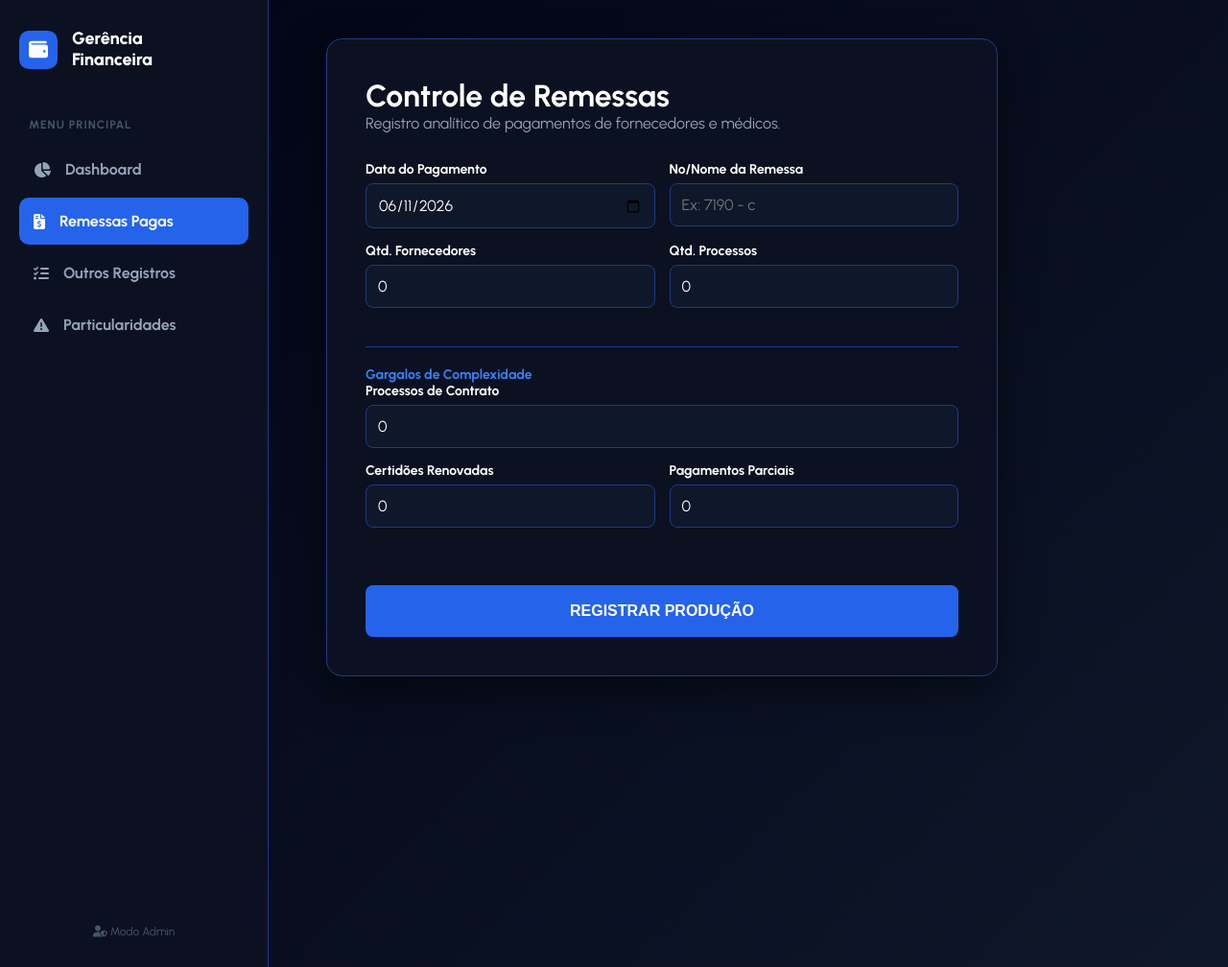
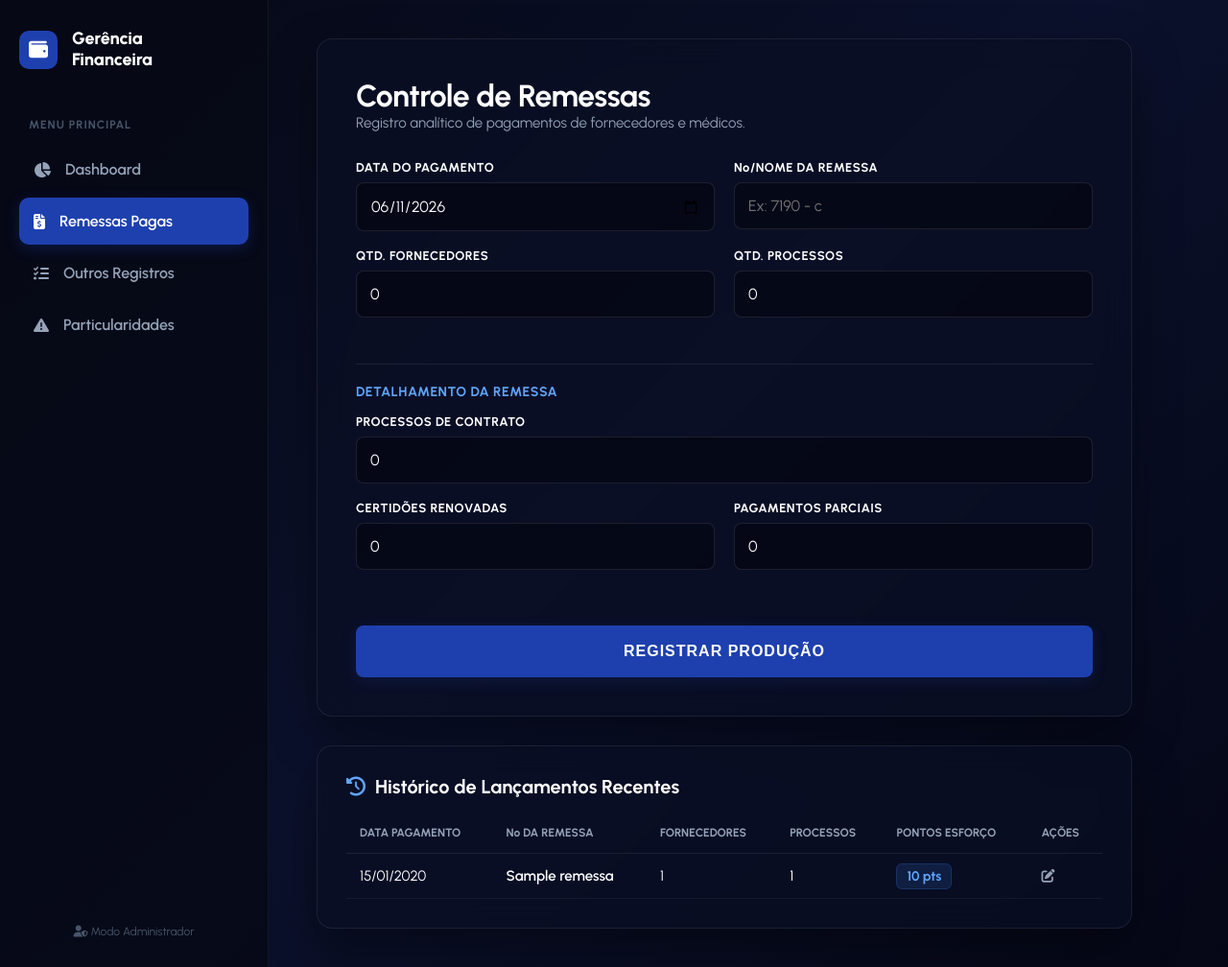
Before and after one commit to cassiojobs10-del/smartpay-sistema, a Flask app: page / in a window 1280 px wide. Shown: the whole page at 96% size. Run offline with Flask 3, Linux system fonts and the light colour scheme; tables that the repository leaves empty hold one stand-in row (values such as "Sample post").

Commit message:
Update index.html

```diff
--- a/templates/index.html
+++ b/templates/index.html
@@ -3,13 +3,14 @@
 <head>
     <meta charset="UTF-8">
     <meta name="viewport" content="width=device-width, initial-scale=1.0">
-    <title>Gerência Financeira - Sistema</title>
-    <link href="https://fonts.googleapis.com/css2?family=Urbanist:wght@400;500;700;800&display=swap" rel="stylesheet">
+    <title>Gerência Financeira - Controle de Remessas</title>
+    <link href="https://fonts.googleapis.com/css2?family=Urbanist:wght@400;500;600;700;800&display=swap" rel="stylesheet">
     <link rel="stylesheet" href="https://cdnjs.cloudflare.com/ajax/libs/font-awesome/6.5.1/css/all.min.css">
     <style>
         * { box-sizing: border-box; margin: 0; padding: 0; }
         body {
-            background: #020617;
+            /* Gradiente fluido e escuro, sem contrastes exagerados */
+            background: linear-gradient(135deg, #060814 0%, #0b112c 50%, #050716 100%);
             color: #ffffff;
             font-family: 'Urbanist', sans-serif;
             display: flex;
@@ -17,11 +18,11 @@
             overflow: hidden;
         }
 
-        /* MENU LATERAL */
+        /* MENU LATERAL ESCURO */
         .sidebar {
             width: 280px;
-            background: #0b1121;
-            border-right: 1px solid #1e3a8a;
+            background: rgba(6, 9, 22, 0.85);
+            border-right: 1px solid rgba(255, 255, 255, 0.05);
             display: flex;
             flex-direction: column;
             padding: 30px 20px;
@@ -33,7 +34,7 @@
             margin-bottom: 50px;
         }
         .logo-icon {
-            background: #2563eb;
+            background: #1e40af; /* Azul Royal corporativo */
             color: #fff;
             width: 40px;
             height: 40px;
@@ -47,6 +48,7 @@
             font-size: 18px;
             font-weight: 800;
             line-height: 1.2;
+            color: #ffffff;
         }
         .menu-title {
             color: #475569;
@@ -70,43 +72,81 @@
             transition: all 0.2s;
             cursor: pointer;
         }
-        .menu-item:hover { background: #1e293b; color: #fff; }
-        .menu-item.active { background: #2563eb; color: #fff; }
+        .menu-item:hover { background: rgba(255, 255, 255, 0.05); color: #fff; }
+        .menu-item.active { background: #1e40af; color: #fff; box-shadow: 0 4px 15px rgba(30, 64, 175, 0.3); }
 
-        /* ÁREA DE CONTEÚDO PRINCIPAL */
+        /* PAINEL CENTRAL CONTEÚDO */
         .main-content {
             flex-grow: 1;
-            background: linear-gradient(135deg, #020617 0%, #0f172a 100%);
-            padding: 40px 60px;
+            padding: 40px 50px;
             overflow-y: auto;
+            display: flex;
+            flex-direction: column;
+            gap: 30px;
         }
 
-        /* FORMULÁRIO ENCAIXADO */
-        .form-box {
-            background: #0b1121;
-            border: 1px solid #1e3a8a;
+        /* CARD ESTILO VIDRO (GLASSMORPHISM) */
+        .glass-card {
+            background: rgba(10, 15, 36, 0.7);
+            border: 1px solid rgba(255, 255, 255, 0.08);
+            backdrop-filter: blur(16px);
+            -webkit-backdrop-filter: blur(16px);
             border-radius: 16px;
             padding: 40px;
             width: 100%;
-            max-width: 700px;
-            box-shadow: 0 15px 40px rgba(0,0,0,0.5);
+            max-width: 850px;
+            box-shadow: 0 20px 50px rgba(0, 0, 0, 0.4);
         }
-        h1 { margin-top: 0; color: #ffffff; font-size: 32px; }
-        .field-group { margin-bottom: 15px; }
-        label { display: block; color: #ffffff; font-size: 14px; font-weight: 700; margin-bottom: 6px; }
+
+        h1 { margin-top: 0; color: #ffffff; font-size: 32px; font-weight: 700; letter-spacing: -0.5px; }
+        .field-group { margin-bottom: 18px; }
+        label { display: block; color: #ffffff; font-size: 13px; font-weight: 700; margin-bottom: 8px; text-transform: uppercase; letter-spacing: 0.5px; }
+
+        /* INPUTS INTEGRADOS */
         input {
-            background: #0f172a; border: 1px solid #1e3a8a; border-radius: 8px;
-            color: #ffffff; padding: 12px; width: 100%; font-family: 'Urbanist', sans-serif; font-size: 16px;
+            background: rgba(5, 7, 20, 0.8);
+            border: 1px solid rgba(255, 255, 255, 0.1);
+            border-radius: 8px;
+            color: #ffffff;
+            padding: 14px;
+            width: 100%;
+            font-family: 'Urbanist', sans-serif;
+            font-size: 16px;
+            transition: all 0.3s;
         }
-        input:focus { border-color: #3b82f6; outline: none; box-shadow: 0 0 0 2px rgba(59, 130, 246, 0.2); }
-        .row-grid { display: grid; grid-template-columns: 1fr 1fr; gap: 15px; }
+        input:focus { border-color: #3b82f6; outline: none; box-shadow: 0 0 0 3px rgba(59, 130, 246, 0.15); }
+        .row-grid { display: grid; grid-template-columns: 1fr 1fr; gap: 20px; }
+
+        /* BOTÃO AZUL ROYAL SÓLIDO */
         .btn-submit {
-            background: #2563eb; border: none; border-radius: 8px; color: #ffffff;
-            cursor: pointer; font-weight: 800; margin-top: 20px; padding: 18px;
-            width: 100%; font-size: 16px; text-transform: uppercase; transition: background 0.2s;
+            background: #1e40af;
+            border: none;
+            border-radius: 8px;
+            color: #ffffff;
+            cursor: pointer;
+            font-weight: 700;
+            margin-top: 15px;
+            padding: 18px;
+            width: 100%;
+            font-size: 16px;
+            text-transform: uppercase;
+            letter-spacing: 1px;
+            transition: all 0.2s;
+            box-shadow: 0 4px 15px rgba(30, 64, 175, 0.2);
         }
-        .btn-submit:hover { background: #1d4ed8; }
-        .divider { border-top: 1px solid #1e3a8a; margin: 25px 0; padding-top: 20px; }
+        .btn-submit:hover { background: #1d4ed8; transform: translateY(-1px); }
+        .divider { border-top: 1px solid rgba(255, 255, 255, 0.08); margin: 30px 0 25px 0; padding-top: 20px; }
+
+        /* TABELA DE HISTÓRICO (ABRINDO A CAIXA PRETA) */
+        .table-title { font-size: 20px; font-weight: 700; color: #ffffff; margin-bottom: 15px; display: flex; align-items: center; gap: 10px; }
+        .table-container { width: 100%; overflow-x: auto; margin-top: 10px; }
+        .glass-table { width: 100%; border-collapse: collapse; text-align: left; font-size: 15px; }
+        .glass-table th { padding: 14px; color: #94a3b8; font-weight: 700; font-size: 12px; text-transform: uppercase; border-bottom: 1px solid rgba(255, 255, 255, 0.08); }
+        .glass-table td { padding: 14px; color: #ffffff; border-bottom: 1px solid rgba(255, 255, 255, 0.05); }
+        .glass-table tr:hover td { background: rgba(255, 255, 255, 0.02); }
+        .badge-pontos { background: rgba(59, 130, 246, 0.15); color: #60a5fa; padding: 4px 10px; border-radius: 6px; font-weight: 700; font-size: 14px; border: 1px solid rgba(59, 130, 246, 0.2); }
+        .btn-action { color: #94a3b8; background: none; border: none; cursor: pointer; font-size: 14px; transition: color 0.2s; }
+        .btn-action:hover { color: #ffffff; }
     </style>
 </head>
 <body>
@@ -126,14 +166,15 @@
         </ul>
 
         <div style="margin-top: auto; color: #475569; font-size: 12px; text-align: center;">
-            <i class="fa-solid fa-user-shield"></i> Modo Admin
+            <i class="fa-solid fa-user-shield"></i> Modo Administrador
         </div>
     </nav>
 
     <main class="main-content">
-        <div class="form-box">
+
+        <div class="glass-card">
             <h1>Controle de Remessas</h1>
-            <p style="color: #94a3b8; margin-bottom: 30px;">Registro analítico de pagamentos de fornecedores e médicos.</p>
+            <p style="color: #94a3b8; margin-bottom: 30px; font-size: 15px;">Registro analítico de pagamentos de fornecedores e médicos.</p>
 
             <div class="row-grid">
                 <div class="field-group">
@@ -158,7 +199,7 @@
             </div>
 
             <div class="divider">
-                <p style="color: #3b82f6; font-weight: 700; margin-top: 0; font-size: 14px;">Gargalos de Complexidade</p>
+                <p style="color: #60a5fa; font-weight: 700; margin-top: 0; font-size: 14px; text-transform: uppercase; letter-spacing: 0.5px; margin-bottom: 15px;">Detalhamento da Remessa</p>
                 <div class="field-group">
                     <label>Processos de Contrato</label>
                     <input type="number" id="qtd_contratos" value="0" min="0">
@@ -177,11 +218,78 @@
 
             <button class="btn-submit" onclick="registrarLote()">Registrar Produção</button>
         </div>
+
+        <div class="glass-card" style="padding: 30px;">
+            <div class="table-title">
+                <i class="fa-solid fa-clock-rotate-left" style="color: #60a5fa;"></i> Histórico de Lançamentos Recentes
+            </div>
+            <div class="table-container">
+                <table class="glass-table">
+                    <thead>
+                        <tr>
+                            <th>Data Pagamento</th>
+                            <th>Nº da Remessa</th>
+                            <th>Fornecedores</th>
+                            <th>Processos</th>
+                            <th>Pontos Esforço</th>
+                            <th>Ações</th>
+                        </tr>
+                    </thead>
+                    <tbody id="corpo_tabela_historico">
+                        </tbody>
+                </table>
+            </div>
+        </div>
+
     </main>
 
     <script>
+        // Data atual por padrão no carregamento
         document.getElementById('data_pagamento').valueAsDate = new Date();
 
+        // Executa ao abrir a página para ler o histórico existente
+        window.onload = function() {
+            carregarHistorico();
+        };
+
+        // Função para buscar dados da Caixa Preta (API GET)
+        async function carregarHistorico() {
+            try {
+                const resposta = await fetch('/api/listar-remessas');
+                const remessas = await resposta.json();
+
+                const tabelaBody = document.getElementById('corpo_tabela_historico');
+                tabelaBody.innerHTML = ""; // Limpa a tabela
+
+                if (remessas.length === 0) {
+                    tabelaBody.innerHTML = `<tr><td colspan="6" style="text-align: center; color: #475569; padding: 20px;">Nenhum registo encontrado nesta aba.</td></tr>`;
+                    return;
+                }
+
+                remessas.forEach(remessa => {
+                    // Formata a data de AAAA-MM-DD para DD/MM/AAAA
+                    const dataFormatada = remessa.data_pagamento.split('-').reverse().join('/');
+
+                    const linhaHtml = `
+                        <tr>
+                            <td>${dataFormatada}</td>
+                            <td style="font-weight: 600;">${remessa.nome_remessa}</td>
+                            <td>${remessa.qtd_fornecedores}</td>
+                            <td>${remessa.qtd_processos}</td>
+                            <td><span class="badge-pontos">${remessa.pontuacao_total} pts</span></td>
+                            <td>
+                                <button class="btn-action" title="Análise detalhada/Editar"><i class="fa-solid fa-pen-to-square"></i></button>
+                            </td>
+                        </tr>
+                    `;
+                    tabelaBody.innerHTML += linhaHtml;
+                });
+            } catch (erro) {
+                console.error("Erro ao carregar histórico:", erro);
+            }
+        }
+
+        // Função para submeter e salvar lote (API POST)
         async function registrarLote() {
             const dados = {
                 data_pagamento: document.getElementById('data_pagamento').value,
@@ -193,7 +301,10 @@
                 pagamentos_parciais: document.getElementById('pagamentos_parciais').value
             };
 
-            if(!dados.nome_remessa) { alert("Preencha a remessa."); return; }
+            if(!dados.nome_remessa) {
+                alert("Por favor, introduza o número/nome da remessa.");
+                return;
+            }
 
             try {
                 const resposta = await fetch('/api/salvar-lote', {
@@ -205,14 +316,19 @@
                 const resultado = await resposta.json();
 
                 if (resposta.ok) {
-                    alert(`Sucesso! Remessa gerou ${resultado.pontos} pontos.`);
+                    alert(`Sucesso! A remessa gerou ${resultado.pontos} pontos.`);
+
+                    // Limpa os campos numéricos para a próxima entrada
                     document.querySelectorAll('input[type="number"]').forEach(input => input.value = "0");
                     document.getElementById('nome_remessa').value = "";
+
+                    // Atualiza a tabela do histórico imediatamente sem recarregar a página toda
+                    carregarHistorico();
                 } else {
-                    alert("Erro: " + resultado.mensagem);
+                    alert("Erro ao salvar: " + resultado.mensagem);
                 }
             } catch (erro) {
-                alert("Erro de conexão com o servidor.");
+                alert("Erro de ligação com o servidor.");
             }
         }
     </script>
```
